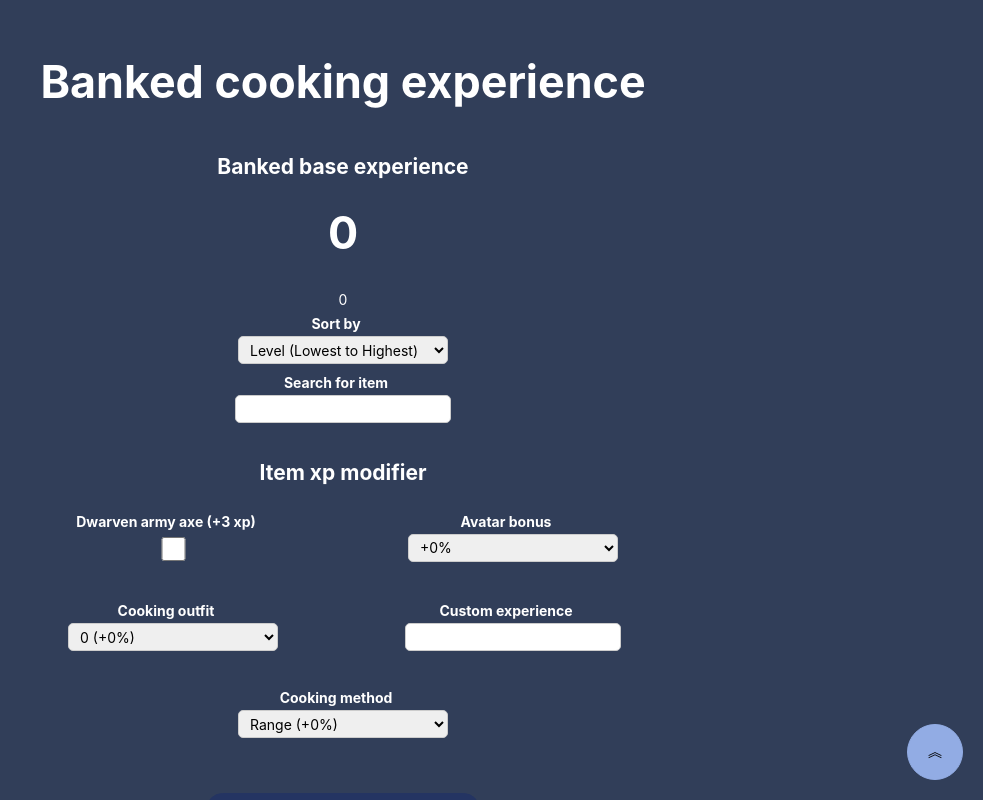
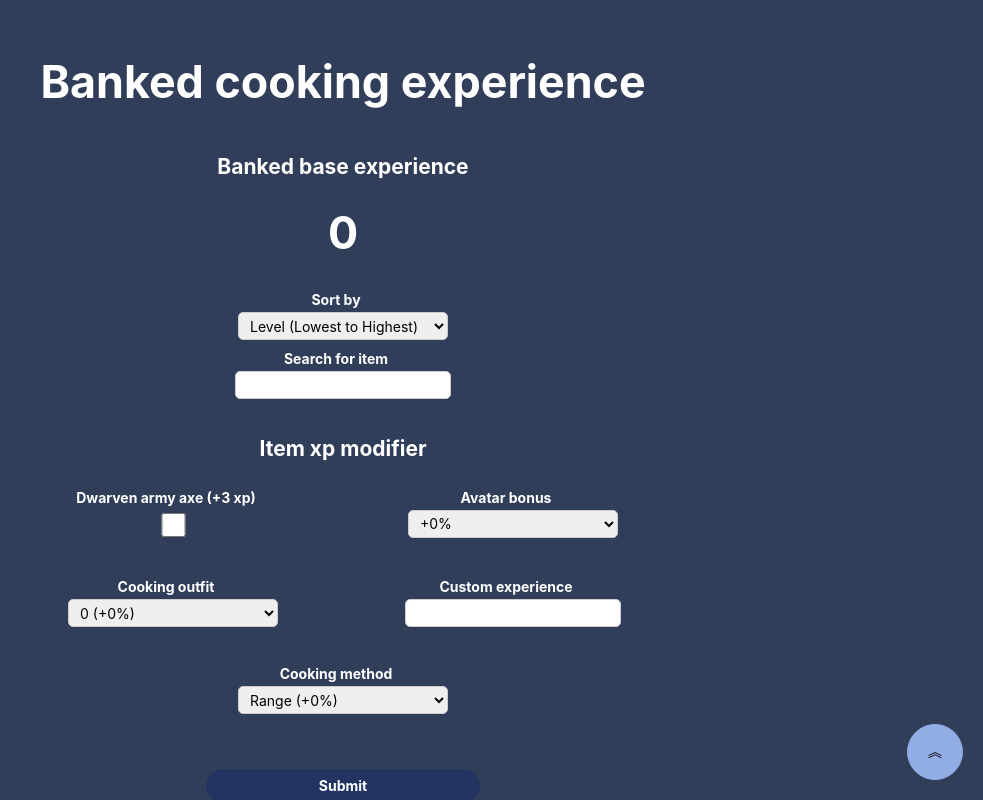
Before and after one commit to CristobalHdz/banked-experience-app, a React (Vite) app: page /welcome in a window 1280 px wide. Shown: the top 800 px of the page, without its empty margins (297-1280 px from the left). Built offline with nearby package versions, Linux system fonts and the light colour scheme.

Commit message:
Fix bug that made a 0 appear when bonus xp was not shown

```diff
--- a/src/views/Mainview.jsx
+++ b/src/views/Mainview.jsx
@@ -15,6 +15,7 @@ const Mainview = () => {
   const [filterValue, setFilterValue] = useState("");
   const itemCtx = useContext(itemContext);
   const { totalItemXp, bonusXpMod } = itemCtx;
+  const minXpToShow = 9;
 
   const shownBaseXp =
     totalItemXp > 0
@@ -29,6 +30,8 @@ const Mainview = () => {
     setFilterValue(value);
   };
 
+  const showBonusXp = bonusXpMod !== shownBaseXp && bonusXpMod > minXpToShow;
+
   return (
     <Grid container justifyContent="center" className={classes.mainview}>
       <h1>Banked cooking experience</h1>
@@ -39,7 +42,7 @@ const Mainview = () => {
           <h1>{Math.floor(shownBaseXp).toLocaleString()}</h1>
         </div>
 
-        {bonusXpMod != shownBaseXp && bonusXpMod && (
+        {showBonusXp && (
           <div>
             <h2>Banked experience with bonuses</h2>
             <h1>{Math.floor(bonusXpMod).toLocaleString()}</h1>
```
